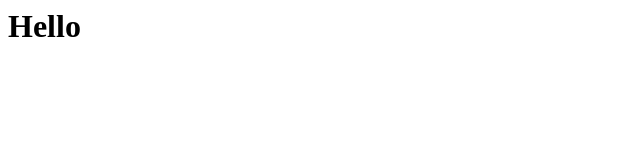
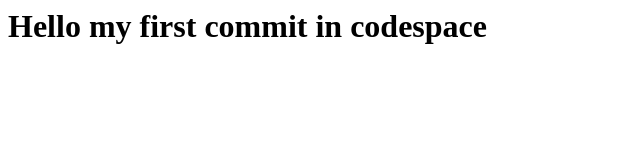
Before and after one commit to Samave02/skills-code-with-codespaces, a plain HTML site: page index.html in a window 1280 px wide. Shown: the whole page, without its empty margins (0-640 px from the left). Drawn offline with Linux system fonts and the light colour scheme.

Commit message:
primer comentario en codespace

```diff
--- a/index.html
+++ b/index.html
@@ -1,3 +1,3 @@
 <html>
-  <h1>Hello</h1>
+  <h1>Hello my first commit in codespace</h1>
 </html>
```
